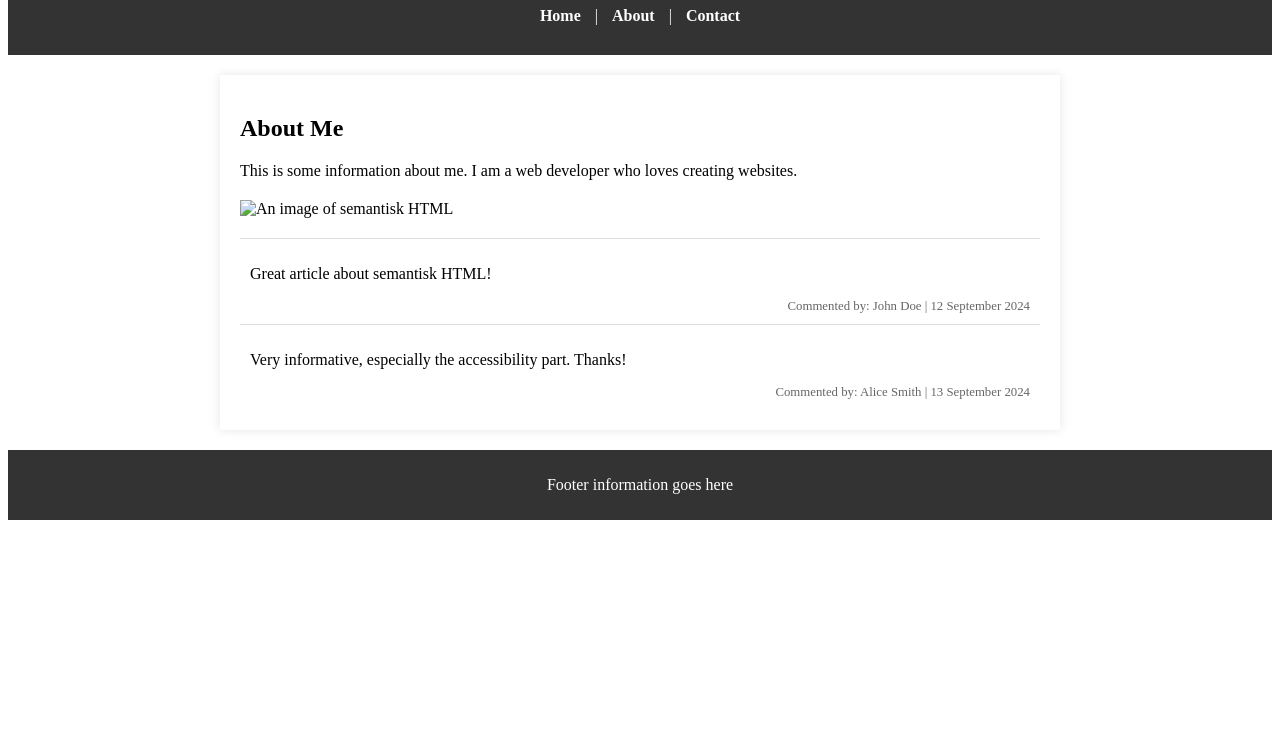
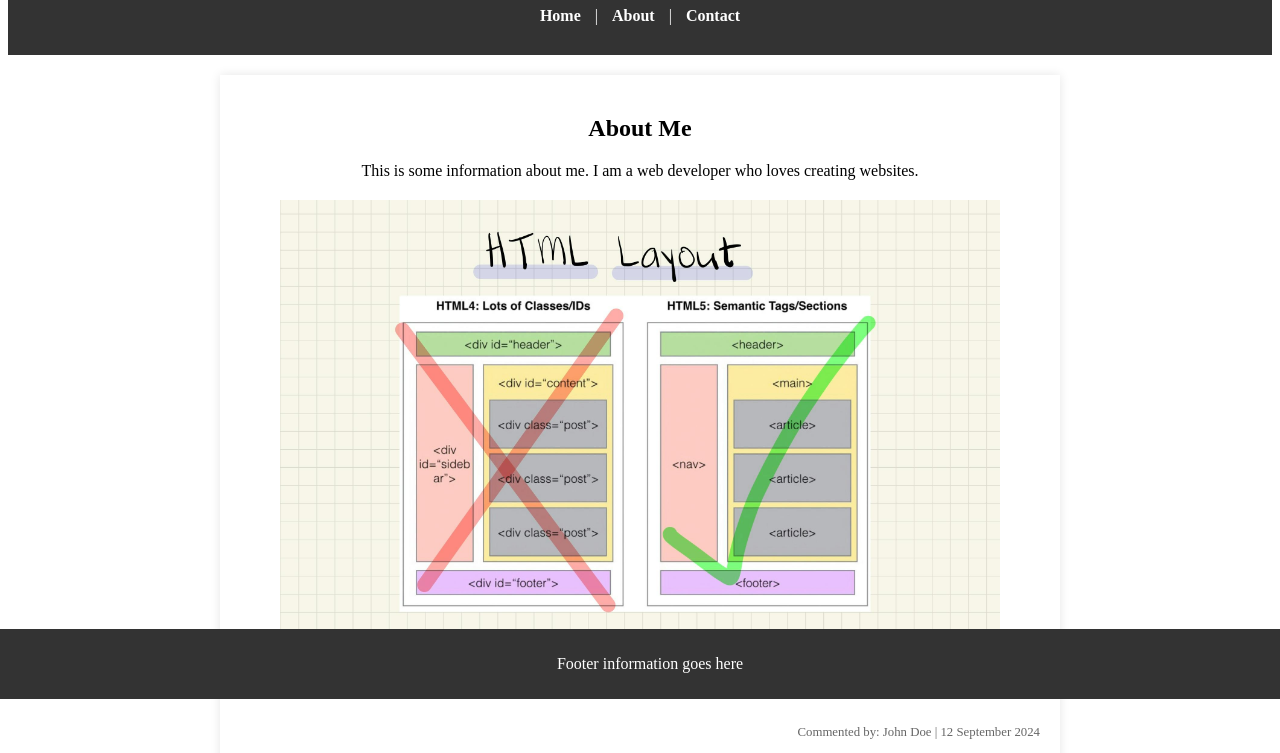
Before and after one commit to Tibitoe/semantik, a plain HTML site: page index.html in a window 1280 px wide. Shown: the part 101-854 px from the top of the page. Before the commit the page ends 800 px from the top, so only its background shows below. Drawn offline with Linux system fonts and the light colour scheme.

Commit message:
Ändrat semantiken och strukturerat om allt, fixedfooter,justering av bild, bytt namn på vissa classes

```diff
--- a/index.html
+++ b/index.html
@@ -5,31 +5,26 @@
   <meta name="viewport" content="width=device-width, initial-scale=1.0">
   <title>My Webpage</title>
   <style>
-    /* Generiska klasser som saknar tydlig mening */
-    .box {
-      width: 100%;
-      margin: 0 auto;
-    }
-
-    .big-box {
+    header {
       background-color: #333;
       color: white;
       padding: 20px;
       text-align: center;
     }
 
-    .link-box {
+    .header-navigation {
       margin: 10px 0;
     }
 
-    .link-box a {
+    .header-navigation a {
       color: white;
       margin: 0 10px;
       text-decoration: none;
       font-weight: bold;
     }
 
-    .middle-box {
+    .main-content {
+        text-align: center;
       background-color: white;
       padding: 20px;
       margin: 20px auto;
@@ -37,8 +32,13 @@
       max-width: 800px;
       box-shadow: 0 0 10px rgba(0, 0, 0, 0.1);
     }
+    .about-me {
+      text-align: center;
+      margin: 10px;
+    }
 
-    .image-box {
+    .image-for-html-layout {
+      display: flex;
       margin-top: 20px;
     }
 
@@ -57,7 +57,11 @@
       color: #666;
     }
 
-    .small-box {
+    .bottom-footer {
+      position: fixed;
+      left: 0;
+      bottom: 0;
+      width: 100%;
       background-color: #333;
       color: white;
       padding: 10px;
@@ -65,48 +69,44 @@
     }
   </style>
 </head>
+
 <body>
-
-  <div class="box">
-
-    <div class="big-box">
+  <header>
     <h1>Welcome to My Webpage</h1>
-      <div class="link-box">
+    <nav class="header-navigation">
       <a href="#">Home</a> |
       <a href="#">About</a> |
       <a href="#">Contact</a>
-      </div>
-    </div>
+    </nav>
+  </header>
 
-    <div class="middle-box">
+<main class="main-content">
+
+  <section class="about-me">
     <h2>About Me</h2>
     <p>This is some information about me. I am a web developer who loves creating websites.</p>
+  </section>
 
-      <div class="image-box">
-        <img src="html-image.jpg" alt="An image of semantisk HTML" style="width: 100%;">
-      </div>
+    <figure class="image-for-html-layout">
+        <img src="html-image.jpeg" alt="An image of semantisk HTML" style="width: 100%;">
+    </figure>
 
-      <div class="comment-box">
-        <div class="comment-text">
-          <p>Great article about semantisk HTML!</p>
-          <div class="comment-footer-box">
+    <article class="comment-box">
+      <p class="comment-text">Great article about semantic HTML!</p>
+      <footer class="comment-footer-box">
         Commented by: John Doe | 12 September 2024
-          </div>
-        </div>
-        <div class="comment-text">
-          <p>Very informative, especially the accessibility part. Thanks!</p>
-          <div class="comment-footer-box">
+      </footer>
+      <p class="comment-text">Very informative, especially the accessibility part. Thanks!</p>
+      <footer class="comment-footer-box">
         Commented by: Alice Smith | 13 September 2024
-          </div>
-        </div>
-      </div>
-    </div>
+      </footer>
+    </article>
 
-    <div class="small-box">
+</main>
+
+  <footer class="bottom-footer">
     <p>Footer information goes here</p>
-    </div>
-
-  </div>
+  </footer>
 
 </body>
 </html>
```
Also changed, not shown: html-image.jpeg (added). Lines whose indentation alone changed are shown as unchanged.
